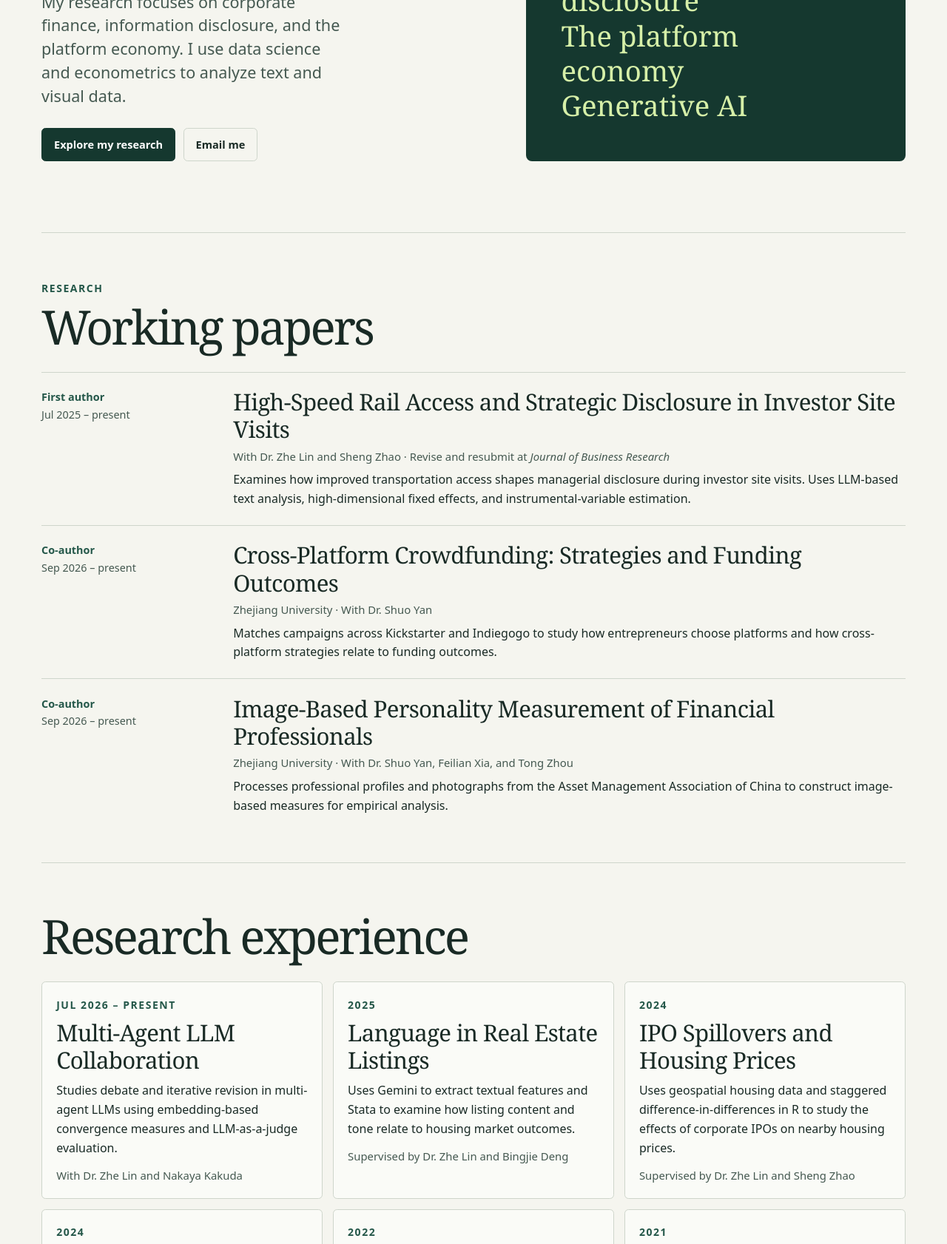
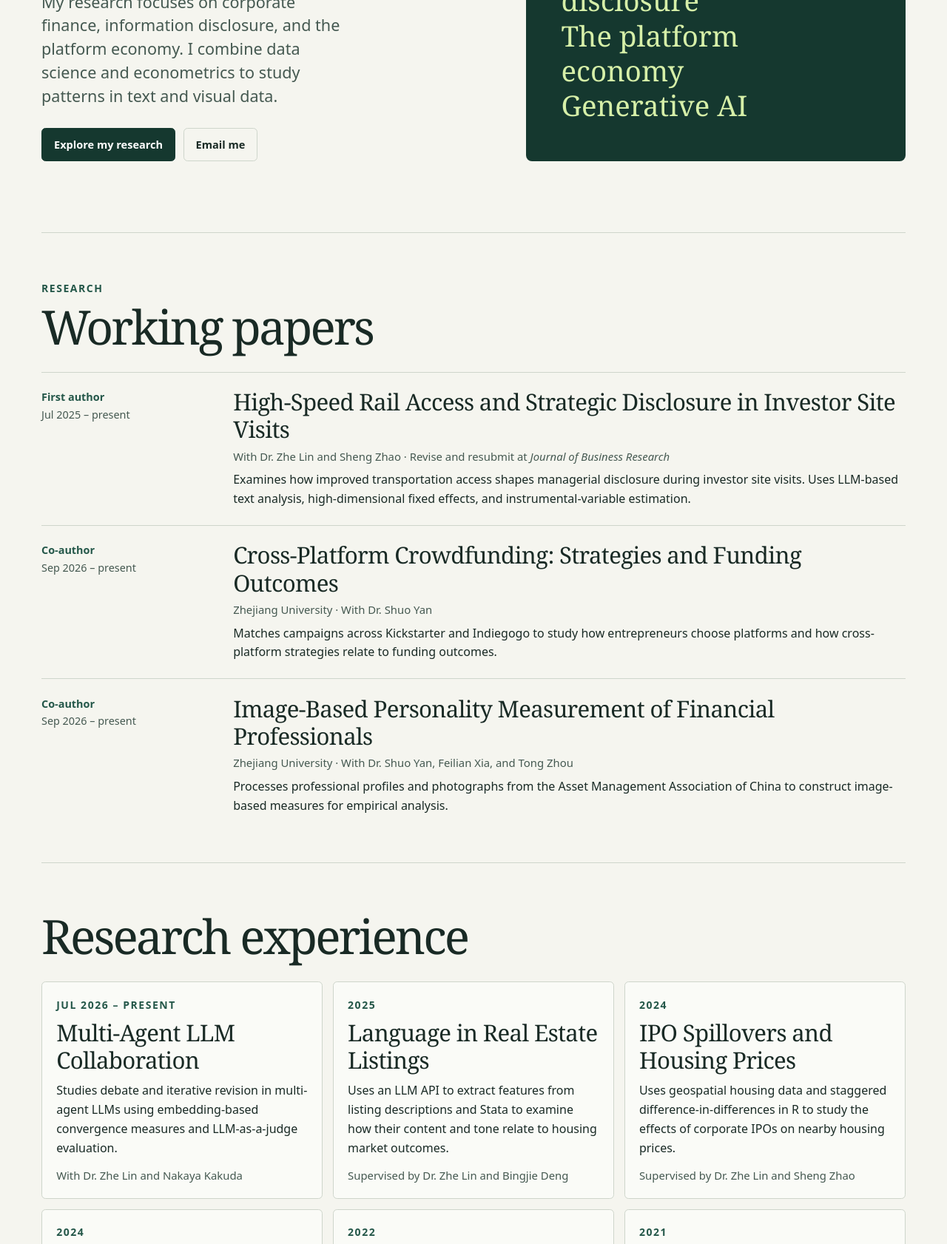
Before and after one commit to elliezhang11/elliezhang11.github.io, a plain HTML site: page index.html in a window 1280 px wide. Shown: the part 462-2144 px from the top of the page at 74% size. Drawn offline with Linux system fonts and the light colour scheme.

Commit message:
Refine research methods descriptions

```diff
--- a/index.html
+++ b/index.html
@@ -23,7 +23,7 @@
       <div class="intro">
         <p class="eyebrow">Research portfolio</p>
         <h1 id="name">Xiaoyue<br>Zhang<span>.</span></h1>
-        <p class="intro-copy">My research focuses on corporate finance, information disclosure, and the platform economy. I use data science and econometrics to analyze text and visual data.</p>
+        <p class="intro-copy">My research focuses on corporate finance, information disclosure, and the platform economy. I combine data science and econometrics to study patterns in text and visual data.</p>
         <div class="actions">
           <a class="button" href="#research">Explore my research</a>
           <a class="button secondary" href="mailto:xiaoyue.zhang20@outlook.com">Email me</a>
@@ -72,7 +72,7 @@
       <div class="section-heading"><h2 id="projects-title">Research experience</h2></div>
       <div class="projects">
         <article><p class="eyebrow">Jul 2026 – present</p><h3>Multi-Agent LLM Collaboration</h3><p>Studies debate and iterative revision in multi-agent LLMs using embedding-based convergence measures and LLM-as-a-judge evaluation.</p><p class="byline">With Dr. Zhe Lin and Nakaya Kakuda</p></article>
-        <article><p class="eyebrow">2025</p><h3>Language in Real Estate Listings</h3><p>Uses Gemini to extract textual features and Stata to examine how listing content and tone relate to housing market outcomes.</p><p class="byline">Supervised by Dr. Zhe Lin and Bingjie Deng</p></article>
+        <article><p class="eyebrow">2025</p><h3>Language in Real Estate Listings</h3><p>Uses an LLM API to extract features from listing descriptions and Stata to examine how their content and tone relate to housing market outcomes.</p><p class="byline">Supervised by Dr. Zhe Lin and Bingjie Deng</p></article>
         <article><p class="eyebrow">2024</p><h3>IPO Spillovers and Housing Prices</h3><p>Uses geospatial housing data and staggered difference-in-differences in R to study the effects of corporate IPOs on nearby housing prices.</p><p class="byline">Supervised by Dr. Zhe Lin and Sheng Zhao</p></article>
         <article><p class="eyebrow">2024</p><h3>Healthcare Quality in England</h3><p>Links GP Patient Survey responses with practice-level performance metrics to examine CQC ratings, clinical performance, and patient satisfaction.</p><p class="byline">Supervised by Dr. Vi Cao, Shun Wang, and Mingming Ma</p></article>
         <article><p class="eyebrow">2022</p><h3>Internet Industry and Corporate Internal Control</h3><p>Uses CSMAR data, regression, and propensity score matching to examine how internet industry affiliation relates to internal control practices.</p><p class="byline">Supervised by Dr. Xudong Ji</p></article>
```
